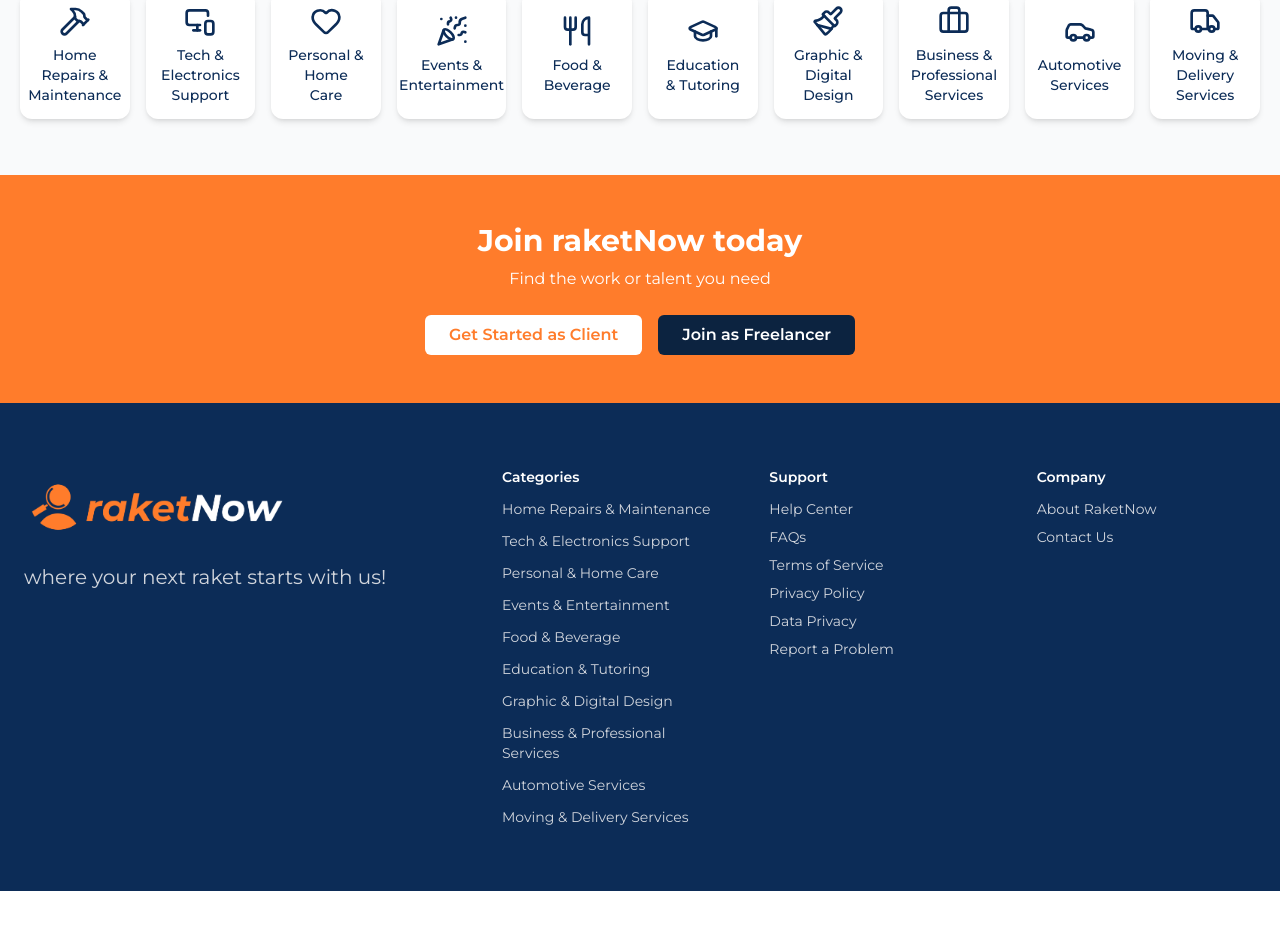
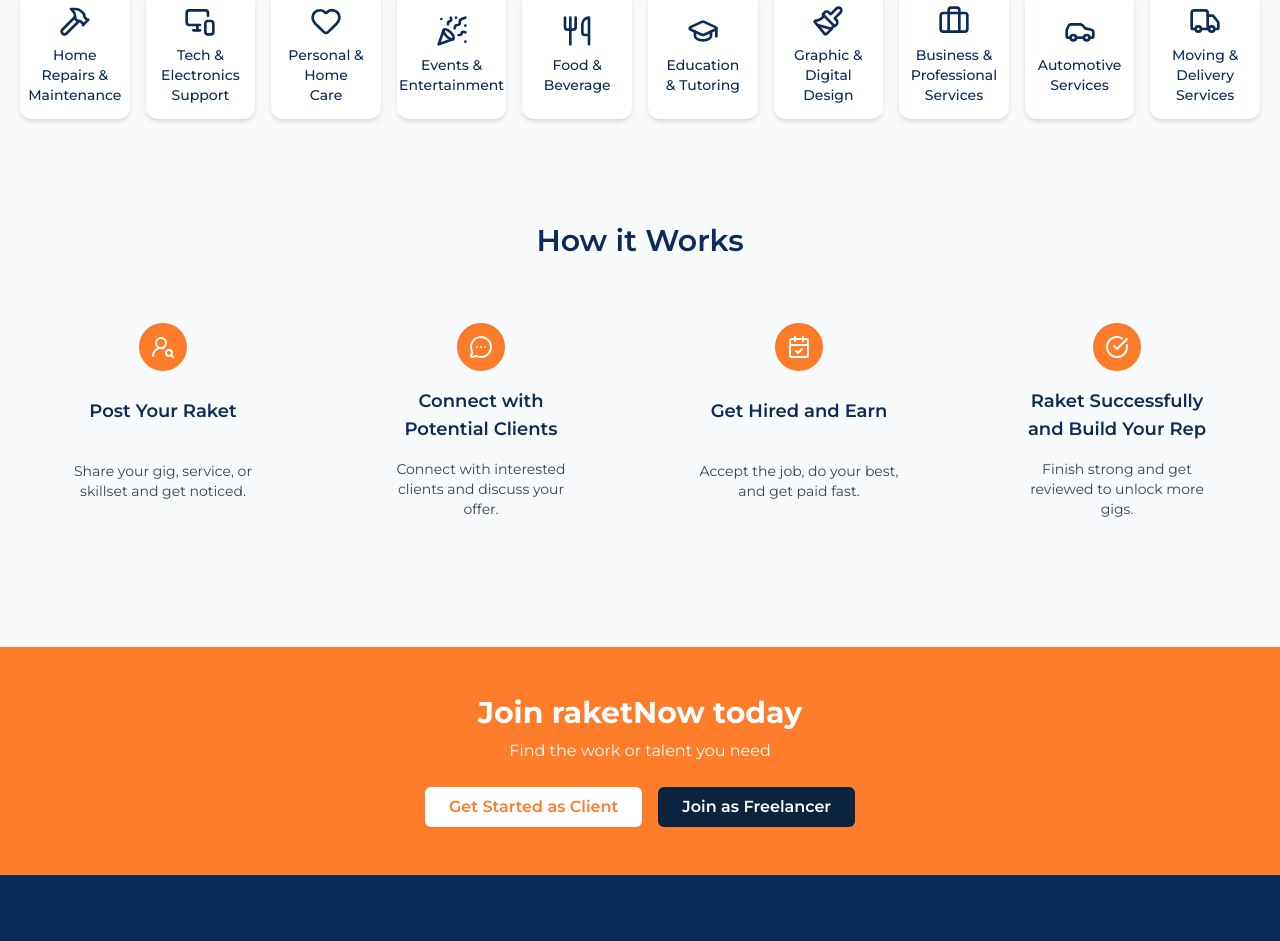
Before and after one commit to RakPaperScissors/RaketNow, a React (Vite) app in the folder frontend/: page / in a window 1280 px wide. Shown: the part 1001-1942 px from the top of the page. Before the commit the page ends 1892 px from the top, so only its background shows below. Built offline with nearby package versions, Linux system fonts and the light colour scheme.

Commit message:
feat: added how it works section

```diff
--- /dev/null
+++ b/frontend/src/components/AppWorks.jsx
@@ -0,0 +1,69 @@
+import React from 'react';
+import {
+  UserRoundSearch,
+  MessageCircleMore,
+  CalendarCheck,
+  CircleCheckBig,
+} from 'lucide-react';
+
+const StepCard = ({ icon: Icon, label, description }) => (
+  <div className="p-6 flex-shrink-0 flex flex-col items-center text-center gap-4 w-[250px] min-h-[300px]">
+    <div className="bg-[#FF7C2B] p-3 rounded-full shadow-inner">
+      <Icon className="w-6 h-6 text-white" />
+    </div>
+    <h3 className="text-lg font-semibold text-[#0C2C57] min-h-[48px] flex items-center">
+      {label}
+    </h3>
+    <p className="text-sm text-gray-700 min-h-[60px] flex items-center">
+      {description}
+    </p>
+  </div>
+);
+
+const steps = [
+  {
+    icon: UserRoundSearch,
+    label: 'Post Your Raket',
+    description: 'Share your gig, service, or skillset and get noticed.',
+  },
+  {
+    icon: MessageCircleMore,
+    label: 'Connect with Potential Clients',
+    description: 'Connect with interested clients and discuss your offer.',
+  },
+  {
+    icon: CalendarCheck,
+    label: 'Get Hired and Earn',
+    description: 'Accept the job, do your best, and get paid fast.',
+  },
+  {
+    icon: CircleCheckBig,
+    label: 'Raket Successfully and Build Your Rep',
+    description: 'Finish strong and get reviewed to unlock more gigs.',
+  },
+];
+
+const AppWorks = () => (
+  <section className="bg-[#F9FAFB] px-4 py-12">
+    <h2 className="text-2xl sm:text-3xl font-semibold text-center text-[#0C2C57] mb-10">
+      How it Works
+    </h2>
+
+    {/* Mobile - horizontal scroll */}
+    <div className="flex flex-nowrap gap-6 overflow-x-auto hide-scrollbar sm:hidden px-2">
+      {steps.map((step, index) => (
+        <StepCard key={index} {...step} />
+      ))}
+    </div>
+
+    {/* Tablet/Desktop - grid layout */}
+    <div className="hidden sm:grid grid-cols-2 lg:grid-cols-4 gap-6 place-items-center">
+      {steps.map((step, index) => (
+        <StepCard key={index} {...step} />
+      ))}
+    </div>
+  </section>
+);
+
+
+export default AppWorks;
--- a/frontend/src/pages/Home.jsx
+++ b/frontend/src/pages/Home.jsx
@@ -1,5 +1,6 @@
 import React from "react";
 import CardList from "../components/CardList";
+import AppWorks from "../components/AppWorks";
 import Hero from "../components/Hero";
 import AdBanner from "../components/AdBanner";
 
@@ -11,6 +12,7 @@
       {/* wait lang nalibog ko if si hero is naa sa sulod ani orrr huhu*/}
       {/* Yes yess ang nasa loob ng hero kay yung components mismo na makita nya na unique sa hero section lang */}
       <CardList />
+      <AppWorks />
       <AdBanner />
       {/* </main> */}
     </div>
```
